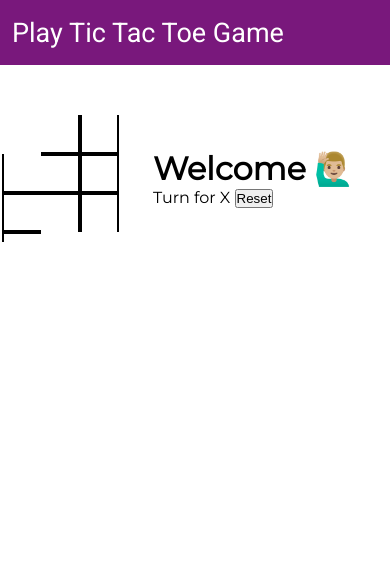
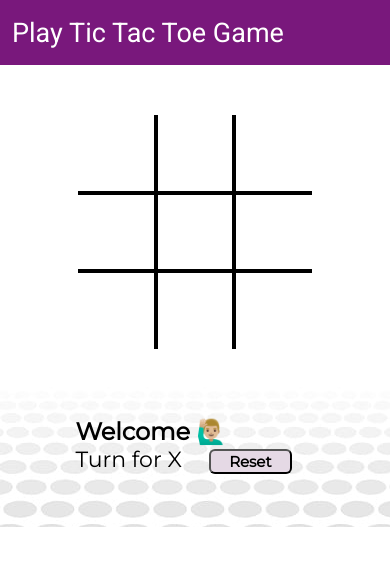
Before and after one commit to ritikprashar/Tic-Tac-Toe-Game, a plain HTML site: page index.html in a window 390 px wide. Drawn offline with Linux system fonts and the light colour scheme.

Commit message:
styles added

```diff
--- a/style.css
+++ b/style.css
@@ -22,6 +22,7 @@ nav ul {
   display: flex;
   justify-content: center;
   margin-top: 50px;
+  background-image: url(../bg.jpg);
 }
 
 .container {
@@ -29,6 +30,7 @@ nav ul {
   grid-template-rows: repeat(3, 10vw);
   grid-template-columns: repeat(3, 10vw);
   font-family: "Roboto", sans-serif;
+  position: relative;
 }
 
 .box {
@@ -44,13 +46,22 @@ nav ul {
   background-color: rgb(241, 236, 246);
 }
 
+.info {
+  font-size: 22px;
+}
+
 .gameInfo {
   padding: 34px;
   font-family: "Montserrat", sans-serif;
 }
 
+.gameInfo h1 {
+  font-size: 2.5rem;
+}
+
 .imgbox img {
-  display: none;
+  width: 0;
+  transition: width 1s ease-in-out;
 }
 
 /* utility class */
@@ -66,3 +77,39 @@ nav ul {
 .bb-0 {
   border-bottom: 0;
 }
+
+#reset {
+  margin: 0 23px;
+  padding: 1px 18px;
+  background: #e5d9e5;
+  border-radius: 6px;
+  cursor: pointer;
+  font-family: "Montserrat";
+  font-size: 15px;
+  font-weight: bolder;
+}
+
+.line {
+  width: 0;
+  height: 3px;
+  position: absolute;
+  background-color: rgb(111, 12, 111);
+  transition: width 1s ease-in-out;
+}
+
+@media screen and (max-width: 950px) {
+  .gameContainer {
+    flex-wrap: wrap;
+  }
+  .gameInfo {
+    margin-top: 34px;
+  }
+  .gameInfo h1 {
+    font-size: 1.5rem;
+  }
+  .container {
+    display: grid;
+    grid-template-rows: repeat(3, 20vw);
+    grid-template-columns: repeat(3, 20vw);
+  }
+}
```
